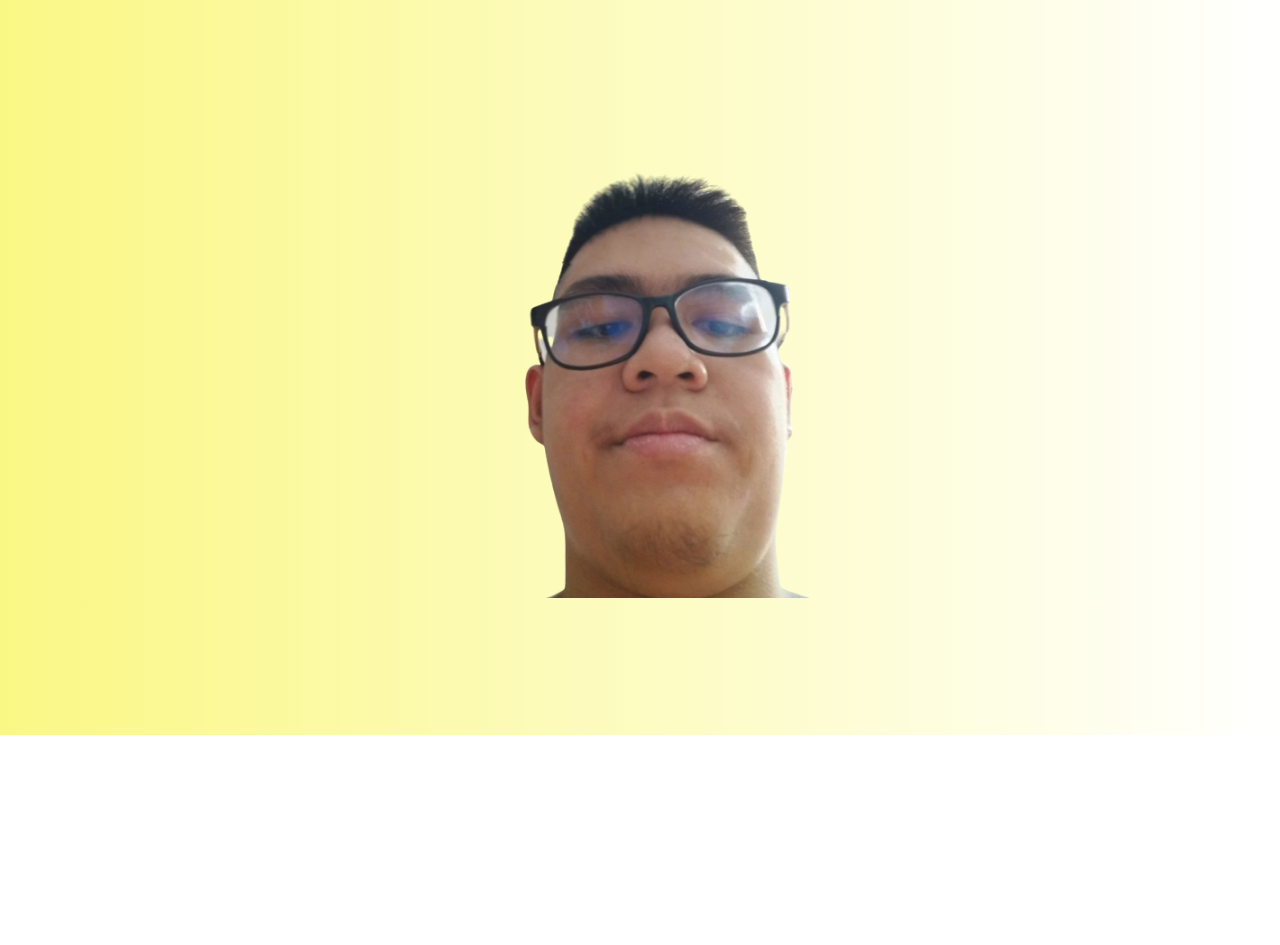
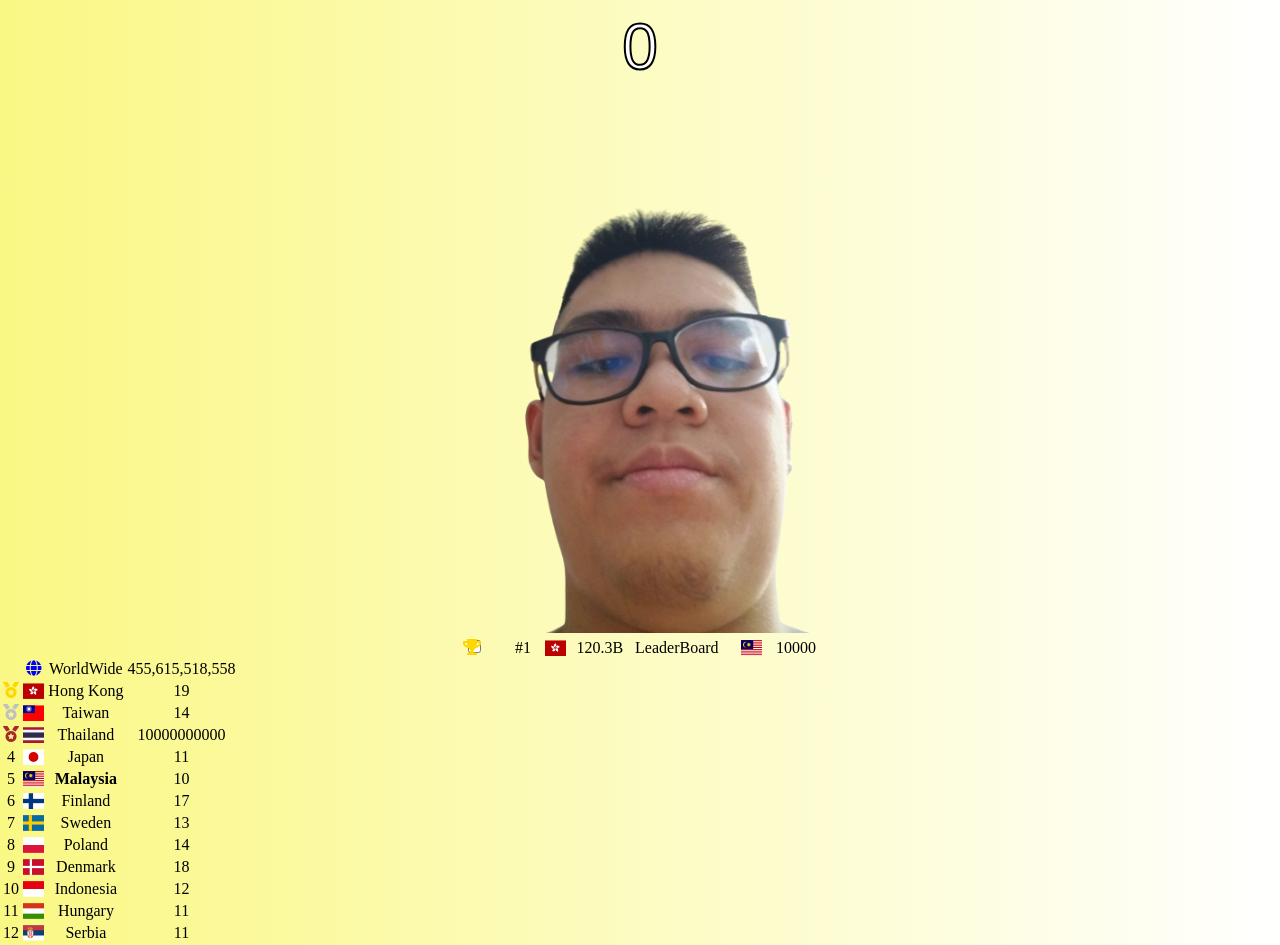
Before and after one commit to IamUnknownZ/delsinz.github.io, a plain HTML site: page index.html in a window 1280 px wide. Shown: the part 65-1010 px from the top of the page. Before the commit the page ends 800 px from the top, so only its background shows below. Drawn offline with nearby package versions, Linux system fonts and the light colour scheme.

Commit message:
Update index.html

```diff
--- a/index.html
+++ b/index.html
@@ -4,15 +4,114 @@
     <meta charset="UTF-8">
     <meta http-equiv="X-UA-Compatible" content="IE=edge">
     <meta name="viewport" content="width=device-width, initial-scale=1.0">
-    <title>POPBAS</title>
+    <title>PopBas</title>
+    <link rel="shortcut icon" type="image/jpg" href="favicon.ico"/>
     <link rel="stylesheet" href="stlye.css">
-    <script src="script.js"></script>
+    <script src="script.js" defer></script>
+    <link rel="stylesheet" href="https://cdnjs.cloudflare.com/ajax/libs/flag-icon-css/3.5.0/css/flag-icon.min.css" integrity="sha512-Cv93isQdFwaKBV+Z4X8kaVBYWHST58Xb/jVOcV9aRsGSArZsgAnFIhMpDoMDcFNoUtday1hdjn0nGp3+KZyyFw==" crossorigin="anonymous" referrerpolicy="no-referrer" />
+    <link rel="stylesheet" href="https://use.fontawesome.com/releases/v5.8.1/css/all.css" integrity="sha384-50oBUHEmvpQ+1lW4y57PTFmhCaXp0ML5d60M1M7uH2+nqUivzIebhndOJK28anvf" crossorigin="anonymous">
 </head>
-<body>
+<body onload="startCount()">
     <div class="container">
-        <h1>POPBAS</h1>
-        <p id="score"></p>
+        <h1>POPCAT</h1>
+        <p id="score">0</p>
         <img src="popcat1.png" alt="Invalid" id="popcat1" height="600px">
+        <div class="tabs">
+            <div class="tab">
+               <input type="checkbox" id="chck1">
+               <label class="tab-label" for="chck1">
+                <i class="fas fa-trophy" style="color: gold; margin: 0px 10px 0px 10px; margin-left: -25px;
+                margin-right: 30px;"></i>
+                #1 <span class="flag-icon flag-icon-hk" style="margin: 0px 10px 0px 10px;"></span>120.3B &nbsp;
+                LeaderBoard &nbsp; <span class="flag-icon flag-icon-my" style="margin: 0px 10px 0px 10px;"></span>
+                <span id="my_score">10000</span>
+                </label>
 
+               <div class="tab-content">
+                    <table id="table">
+                        <tr class="bordered" id="somerow">
+                            <td></td>
+                            <td><i class="fa fa-globe" style="color: blue;"></i></td>
+                            <td>WorldWide</td>
+                            <td id="wide_score">455,615,518,558</td>
+                        </tr>
+                        <tr class="bordered">
+                            <td><i class='fas fa-medal' style="color: gold;"></i></td>
+                            <td><span class="flag-icon flag-icon-hk"></span></td>
+                            <td>Hong Kong</td>
+                            <td id="wide_score">19</td>
+                        </tr>
+                        <tr class="bordered">
+                            <td><i class='fas fa-medal' style="color: silver;"></i></td>
+                            <td><span class="flag-icon flag-icon-tw"></span></td>
+                            <td>Taiwan</td>
+                            <td id="wide_score">14</td>
+                        </tr>
+                        <tr class="bordered">
+                            <td><i class='fas fa-medal' style="color: brown;"></i></td>
+                            <td><span class="flag-icon flag-icon-th"></span></td>
+                            <td>Thailand</td>
+                            <td id="wide_score">10000000000</td>
+                        </tr>
+                        <tr class="bordered">
+                            <td>4</td>
+                            <td><span class="flag-icon flag-icon-jp"></span></td>
+                            <td>Japan</td>
+                            <td id="wide_score">11</td>
+                        </tr>
+                        <tr class="bordered">
+                            <td>5</td>
+                            <td><span class="flag-icon flag-icon-my"></span></td>
+                            <td><b>Malaysia</b></td>
+                            <td id="wide_score">10</td>
+                        </tr>
+                        <tr class="bordered">
+                            <td>6</td>
+                            <td><span class="flag-icon flag-icon-fi"></span></td>
+                            <td>Finland</td>
+                            <td id="wide_score">17</td>
+                        </tr>
+                        <tr class="bordered">
+                            <td>7</td>
+                            <td><span class="flag-icon flag-icon-se"></span></td>
+                            <td>Sweden</td>
+                            <td id="wide_score">13</td>
+                        </tr>
+                        <tr class="bordered">
+                            <td>8</td>
+                            <td><span class="flag-icon flag-icon-pl"></span></td>
+                            <td>Poland</td>
+                            <td id="wide_score">14</td>
+                        </tr>
+                        <tr class="bordered">
+                            <td>9</td>
+                            <td><span class="flag-icon flag-icon-dk"></span></td>
+                            <td>Denmark</td>
+                            <td id="wide_score">18</td>
+                        </tr>
+                        <tr class="bordered">
+                            <td>10</td>
+                            <td><span class="flag-icon flag-icon-id"></span></td>
+                            <td>Indonesia</td>
+                            <td id="wide_score">12</td>
+                        </tr>
+                        <tr class="bordered">
+                            <td>11</td>
+                            <td><span class="flag-icon flag-icon-hu"></span></td>
+                            <td>Hungary</td>
+                            <td id="wide_score">11</td>
+                        </tr>
+                        <tr class="bordered">
+                            <td>12</td>
+                            <td><span class="flag-icon flag-icon-rs"></span></td>
+                            <td>Serbia</td>
+                            <td id="wide_score">11</td>
+                        </tr>
+                    </table>
+               </div>
+
+            </div>
+         </div>
+    </div>
 </body>
 </html>
```
